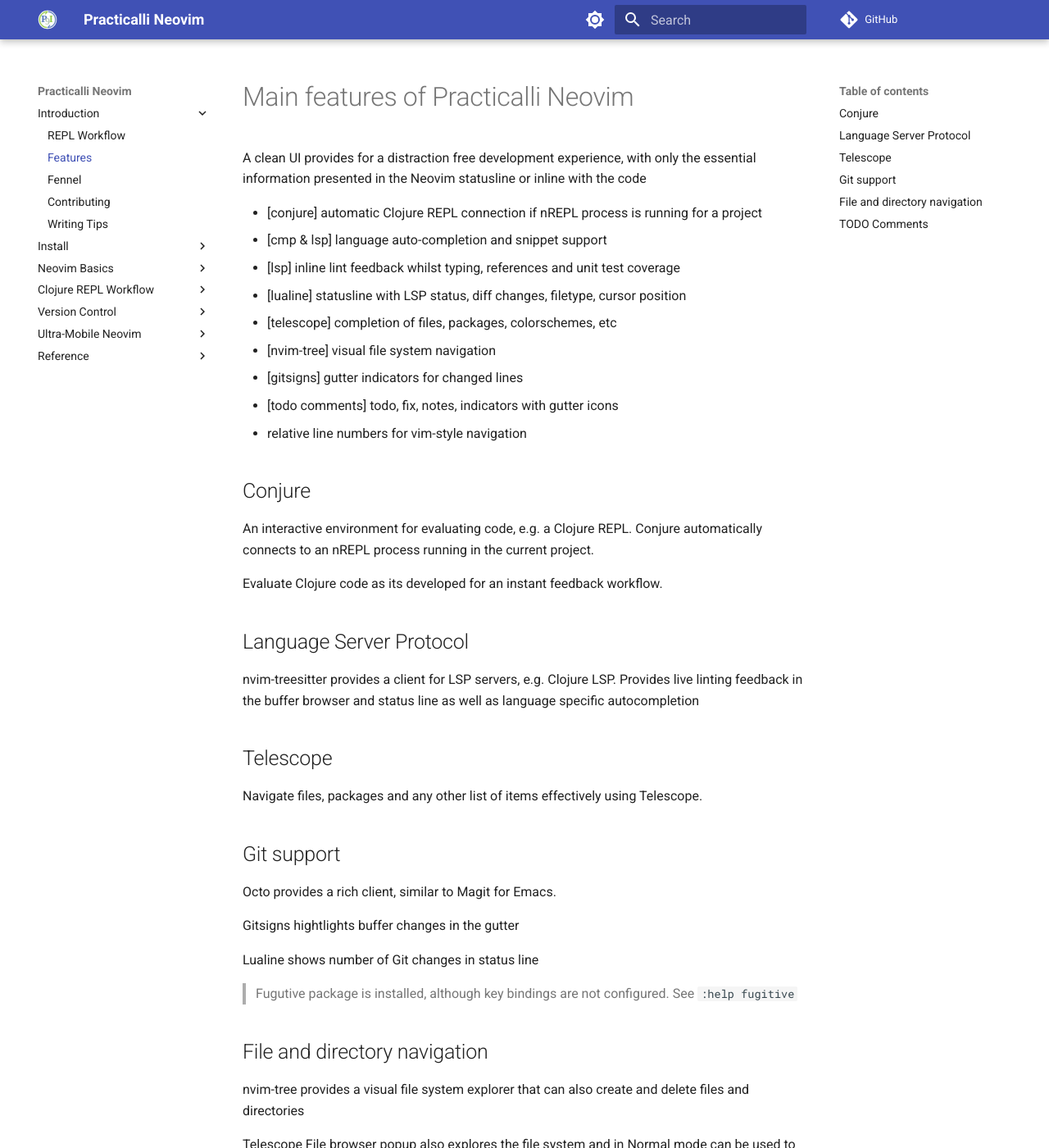
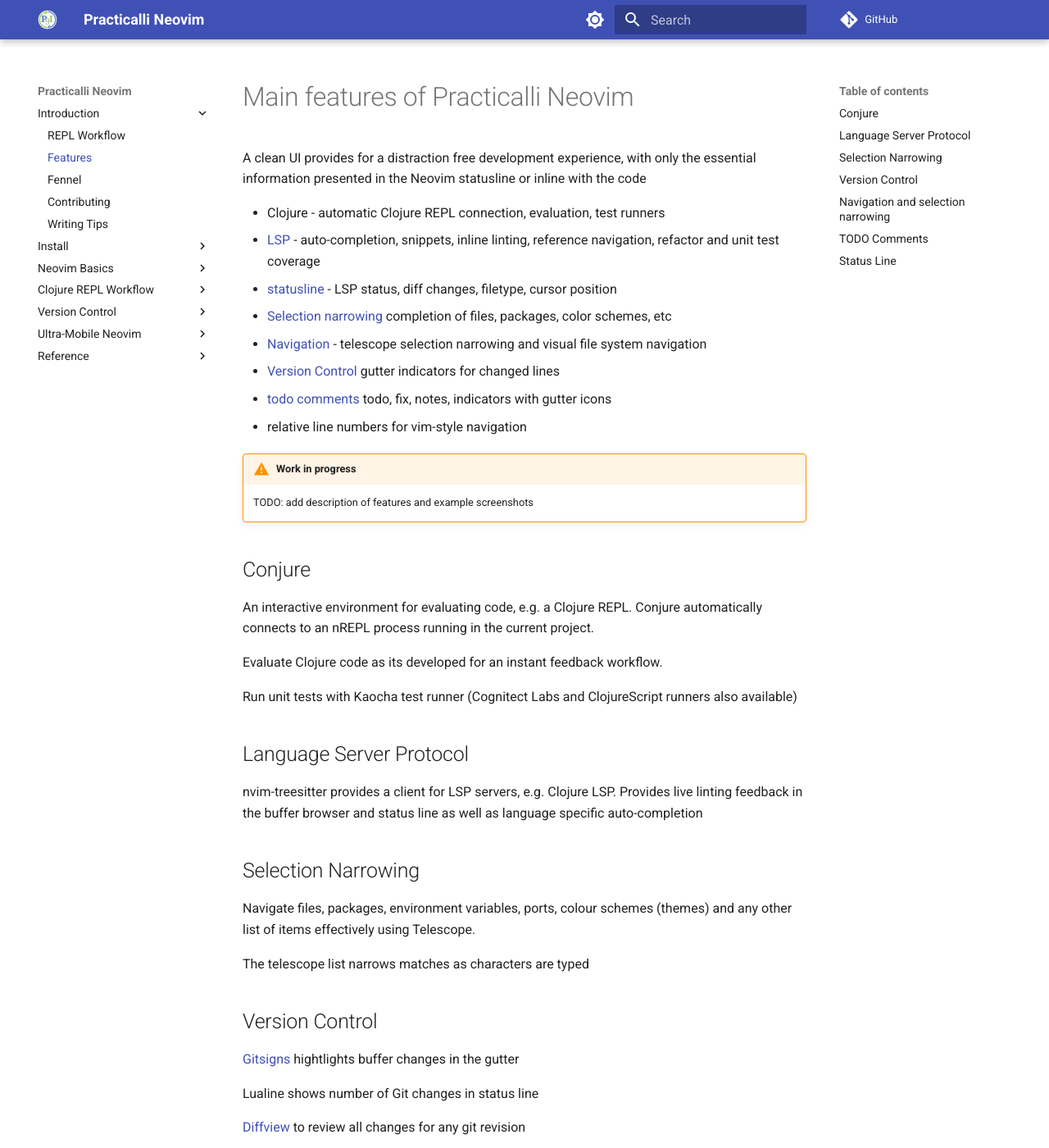
Before and after one commit to practicalli/neovim, an MkDocs documentation site: the page built from docs/introduction/features.md, in a window 1280 px wide and 1400 px high. Shown: the whole window at 82% size. Built offline with MkDocs 1.6.1 and Material for MkDocs 9.7.7, drawn with Linux system fonts in a browser that asks for light colours; comment, search, counter and statistics services are not loaded; some of the changed text lies outside the part shown.

Commit message:
intro: update features descriptions

```diff
--- a/docs/introduction/features.md
+++ b/docs/introduction/features.md
@@ -2,17 +2,18 @@
 
 A clean UI provides for a distraction free development experience, with only the essential information presented in the Neovim statusline or inline with the code
 
-* [conjure] automatic Clojure REPL connection if nREPL process is running for a project
-* [cmp & lsp] language auto-completion and snippet support
-* [lsp] inline lint feedback whilst typing, references and unit test coverage
-* [lualine] statusline with LSP status, diff changes, filetype, cursor position
-* [telescope] completion of files, packages, colorschemes, etc
-* [nvim-tree] visual file system navigation
-* [gitsigns] gutter indicators for changed lines
-* [todo comments] todo, fix, notes, indicators with gutter icons
+* Clojure - automatic Clojure REPL connection, evaluation, test runners
+* [LSP](#language-server-protocol) - auto-completion, snippets, inline linting, reference navigation, refactor and unit test coverage
+* [statusline](#) - LSP status, diff changes, filetype, cursor position
+* [Selection narrowing](#selection-narrowing) completion of files, packages, color schemes, etc
+* [Navigation](#navigation) - telescope selection narrowing and visual file system navigation
+* [Version Control](#version-control) gutter indicators for changed lines
+* [todo comments](#todo-comments) todo, fix, notes, indicators with gutter icons
 * relative line numbers for vim-style navigation
 
-<!-- TODO: add screenshots of features -->
+!!! WARNING "Work in progress"
+    TODO: add description of features and example screenshots
+
 
 ## Conjure
 
@@ -20,36 +21,45 @@
 
 Evaluate Clojure code as its developed for an instant feedback workflow.
 
+Run unit tests with Kaocha test runner (Cognitect Labs and ClojureScript runners also available)
+
 
 ## Language Server Protocol
 
-nvim-treesitter provides a client for LSP servers, e.g. Clojure LSP.  Provides live linting feedback in the buffer browser and status line as well as language specific autocompletion
+nvim-treesitter provides a client for LSP servers, e.g. Clojure LSP.  Provides live linting feedback in the buffer browser and status line as well as language specific auto-completion
 
 <!-- TODO: screenshot of LSP feedback, error popup and statusline indicators -->
 
-## Telescope
 
-Navigate files, packages and any other list of items effectively using Telescope.
+## Selection Narrowing
+
+Navigate files, packages, environment variables, ports, colour schemes (themes) and any other list of items effectively using Telescope.
+
+The telescope list narrows matches as characters are typed
 
 <!-- TODO: screeshot of telescope file browser, project files and package list -->
 
 
-## Git support
+## Version Control
 
-Octo provides a rich client, similar to Magit for Emacs.
+[Gitsigns](https://github.com/lewis6991/gitsigns.nvim) hightlights buffer changes in the gutter
+
+Lualine shows number of Git changes in status line
+<!-- TODO: screenshot of buffer with added, changed and deleted changes, with indicators in status line -->
+
+[Diffview](https://github.com/sindrets/diffview.nvim) to review all changes for any git revision
+
+[Neogit](https://github.com/TimUntersberger/neogit) provides a rich git client to add, stash, commit, push & pull changes.
+
+[Octo](https://github.com/pwntester/octo.nvim) provides a GitHub specific client to manage issues and pull requests, using GitHub CLI authentication.
 
 <!-- TODO: screenshot of octo with staged and unstaged changes -->
 
-Gitsigns hightlights buffer changes in the gutter
-
-Lualine shows number of Git changes in status line
-
-<!-- TODO: screenshot of buffer with added, changed and deleted changes, with indicators in status line -->
 
 > Fugutive package is installed, although key bindings are not configured.  See `:help fugitive`
 
 
-## File and directory navigation
+## Navigation and selection narrowing
 
 nvim-tree provides a visual file system explorer that can also create and delete files and directories
 
@@ -63,3 +73,7 @@
 Highlight tasks, fixes, notes and dragons comments, including icons in the gutter.  Use Telescope to navigate TODO comments in the current project.
 
 <!-- TODO screenshot of several todo comment styles and telescope list of todo comments -->
+
+## Status Line
+
+LSP feedback
```
